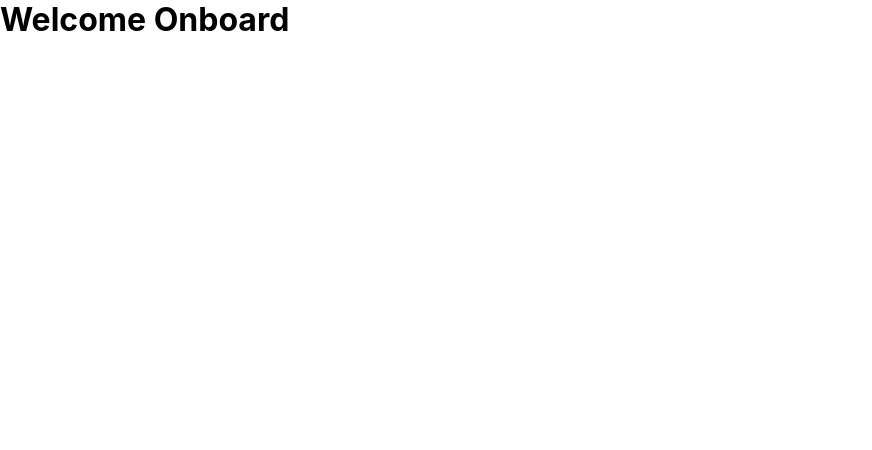
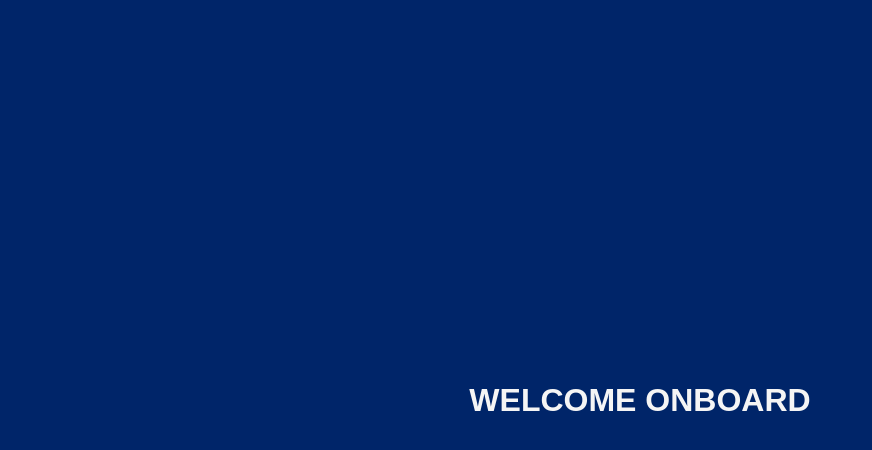
Before and after one commit to jittosan/sia-appchallenge-2022, a Next.js app: page /home in a window 1280 px wide. Shown: the top 450 px of the page, without its empty margins (0-872 px from the left). Built offline with nearby package versions, Linux system fonts and the light colour scheme; a web font is replaced by a local one.

Commit message:
define inital page directories

```diff
--- a/pages/home.js
+++ b/pages/home.js
@@ -1,5 +1,6 @@
 import Head from 'next/head'
 import React from 'react'
+import styles from '../styles/home.module.scss'
 
 const Home = () => {
   return (
@@ -7,8 +8,8 @@ const Home = () => {
         <Head>
             <title>SIA AppChallenge</title>
         </Head>
-        <main>
-            <h1>Welcome Onboard</h1>
+        <main className={styles.main}>
+            <h1>WELCOME ONBOARD</h1>
         </main>
     </>
   )
```
Also changed, not shown: pages/demo/index.js (added, +9 -0 lines), pages/demo/noapp.js (added, +16 -0 lines).
